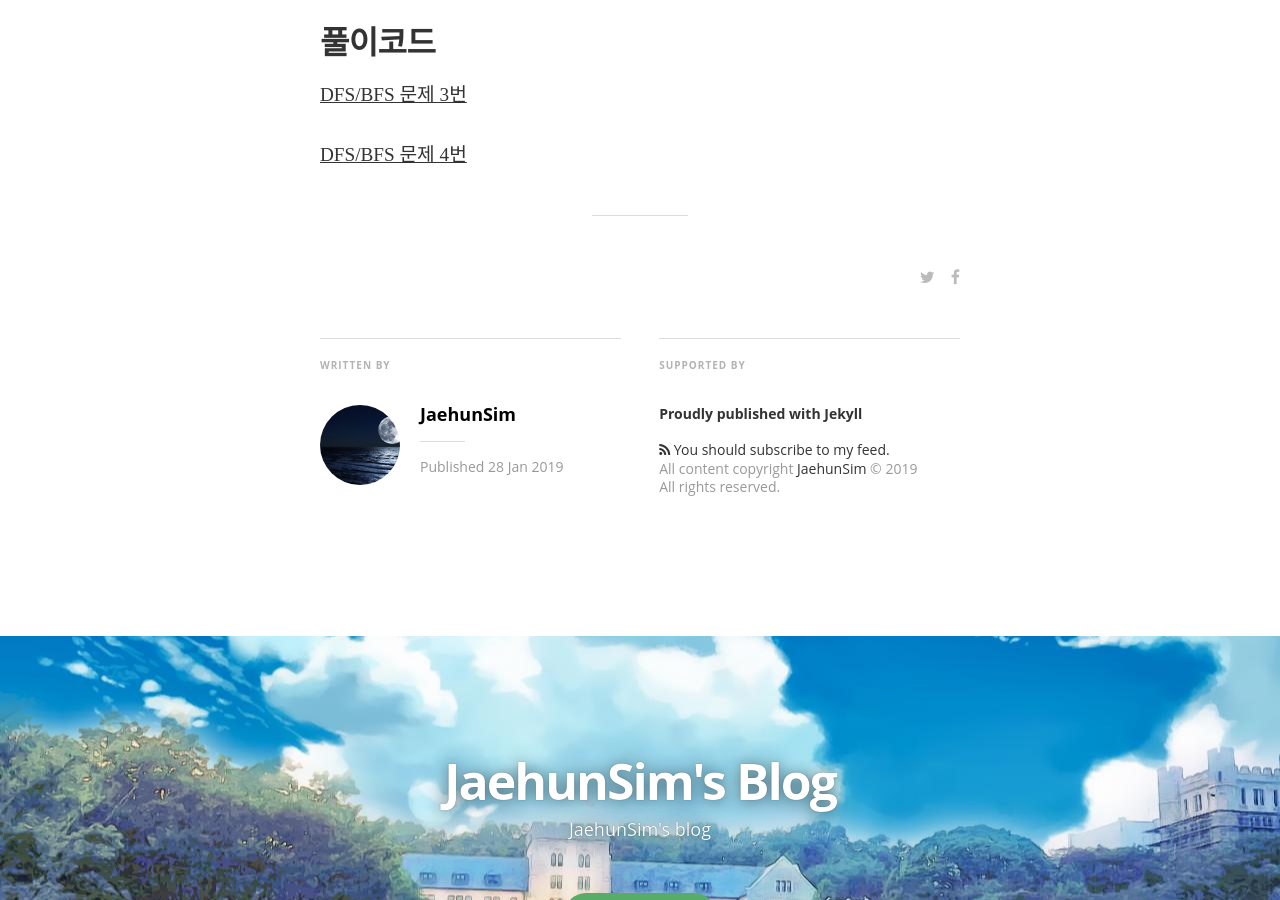
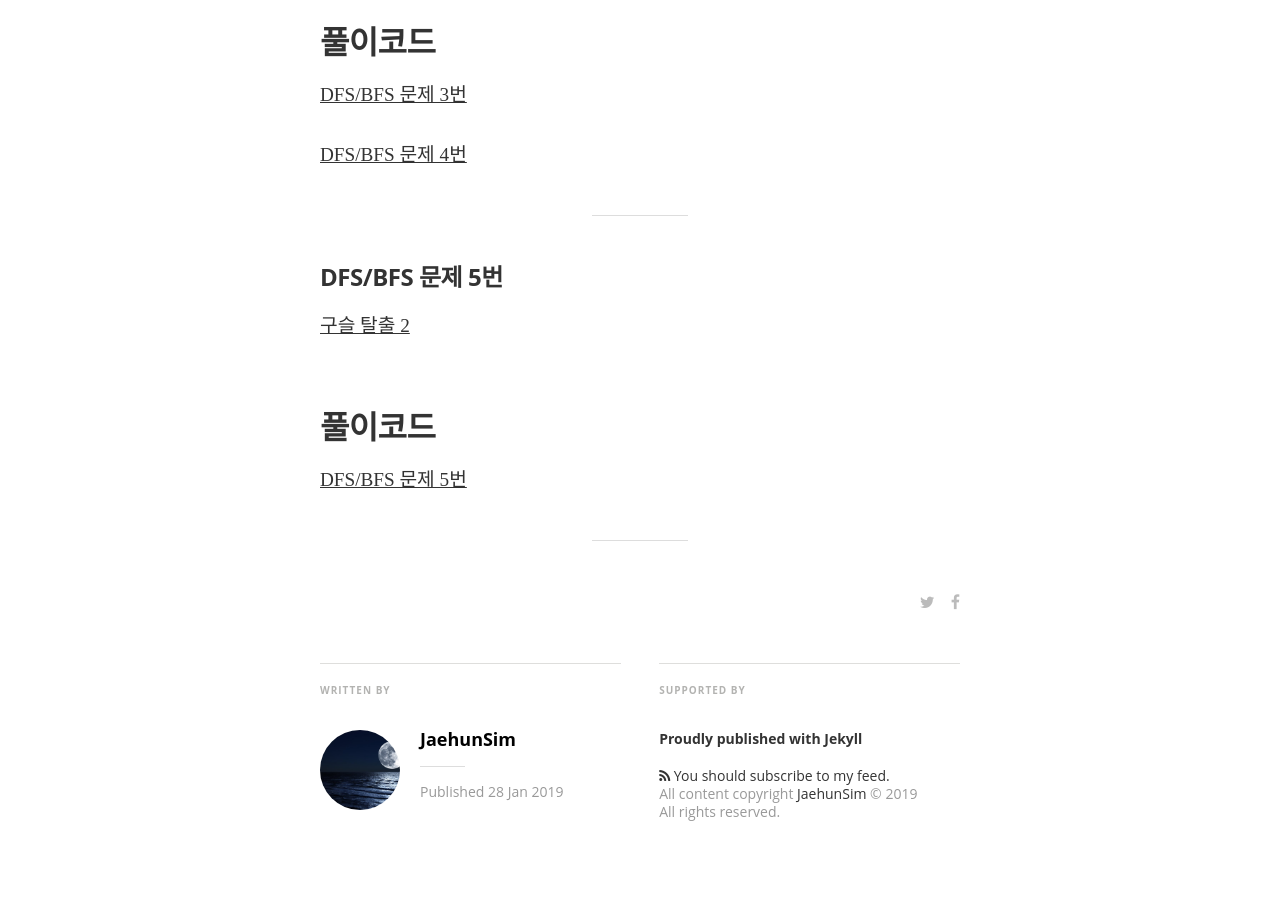
Before and after one commit to JaehunSim/JaehunSim.github.io, a Jekyll site: the page built from _posts/2019-01-28-DFS-BFS-Study.md, in a window 1280 px wide and 900 px high, scrolled down 1666 px. Built offline with Jekyll 4.4.1, drawn with Linux system fonts in a browser that asks for light colours; nearby versions of some CDN libraries; some web fonts are replaced; comment, search, counter and statistics services are not loaded.

Commit message:
Update 2019-01-28-DFS-BFS-Study.md

```diff
--- a/_posts/2019-01-28-DFS-BFS-Study.md
+++ b/_posts/2019-01-28-DFS-BFS-Study.md
@@ -54,3 +54,11 @@ comments: true
 
 
 ---
+
+### DFS/BFS 문제 5번
+[구슬 탈출 2](https://www.acmicpc.net/problem/13460)
+
+## 풀이코드
+[DFS/BFS 문제 5번](https://js1jj2sk3.tistory.com/105)
+
+---
```
